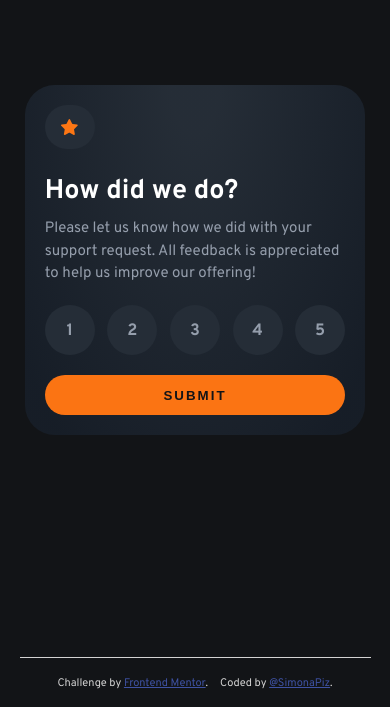
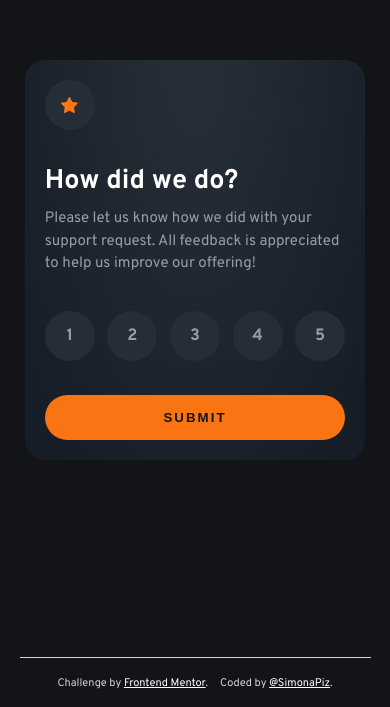
Before and after one commit to SimonaPiz/Frontend-Mentor-Projects, a plain HTML site: page interactive-rating-component/index.html in a window 390 px wide. Shown: the part 137-844 px from the top of the page. Drawn offline with Linux system fonts and the light colour scheme.

Commit message:
6 - #36 - adapting for responsive design

```diff
--- a/interactive-rating-component/styles.css
+++ b/interactive-rating-component/styles.css
@@ -19,7 +19,7 @@ footer p {
   text-align: center;
   color: lightgray;
 }
-.attribution a { color: hsl(228, 45%, 44%); }
+.attribution a { color: white; }
 .attribution a:hover { color: var(--primary-orange); }
 
 * {
@@ -170,6 +170,7 @@ button#submit-btn:hover, button#submit-btn:focus {
 @media only screen and (max-width: 500px) {
   div#component {
     width: 87vw;
-    height: calc(420px - calc(410px - 87vw));
+    height: calc(420px - calc(410px - 100vw));
+    border-radius: 20px;
   }
 }
```
